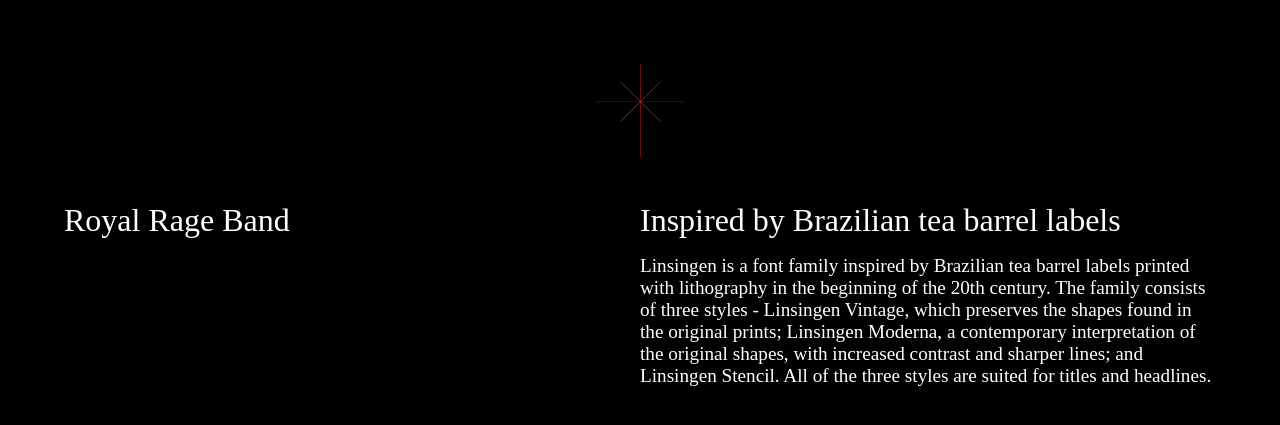
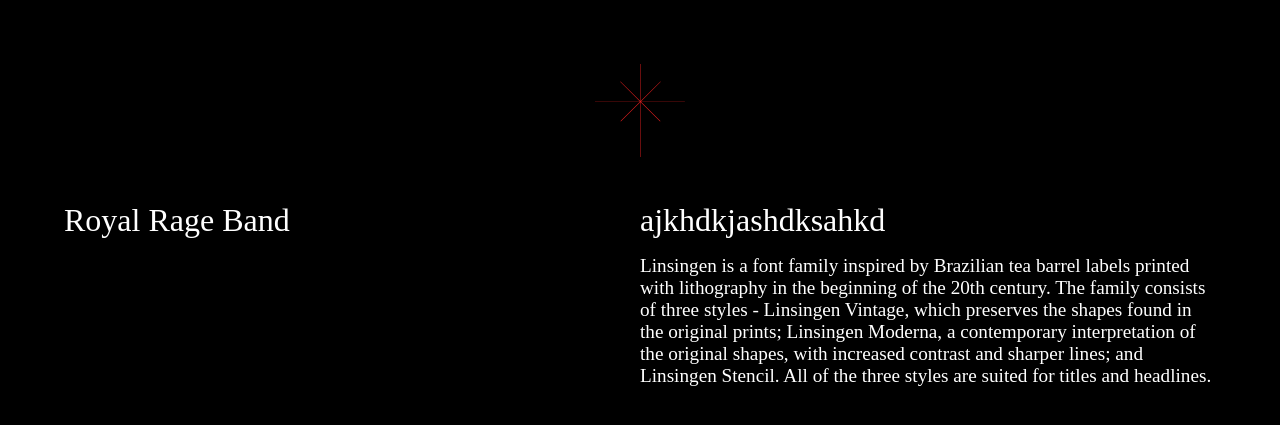
Before and after one commit to rnmp/jeans-dope-site, a Jekyll site: the page built from _projects/royal_rage_band.md, in a window 1280 px wide and 900 px high, cut to the strip 0-628 px from the top of the window. Shown: the top 425 px of the strip. Built offline with Jekyll 4.4.1, drawn with Linux system fonts in a browser that asks for light colours; some web fonts are replaced.

Commit message:
Updated Royal Rage Band

```diff
--- a/_projects/royal_rage_band.md
+++ b/_projects/royal_rage_band.md
@@ -4,7 +4,7 @@ position: 2
 project_name: Royal Rage Band
 project_cover: "/images/royal-rage-band.jpg"
 project_cover_left: true
-project_headline: Inspired by Brazilian tea barrel labels
+project_headline: ajkhdkjashdksahkd
 project_brief: Linsingen is a font family inspired by Brazilian tea barrel labels
   printed with lithography in the beginning of the 20th century. The family consists
   of three styles - Linsingen Vintage, which preserves the shapes found in the original
```
